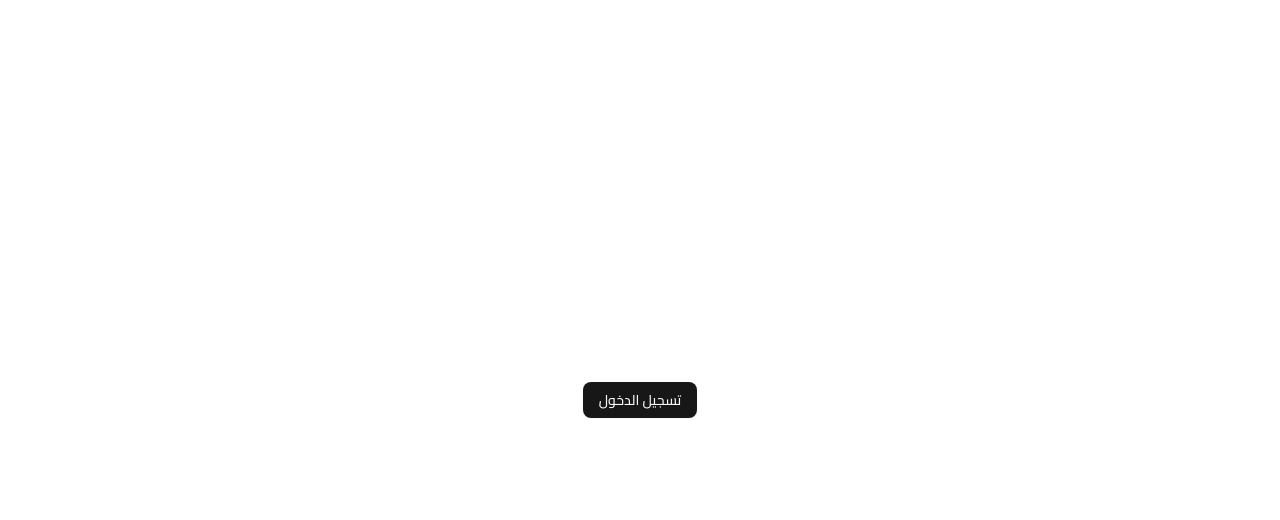
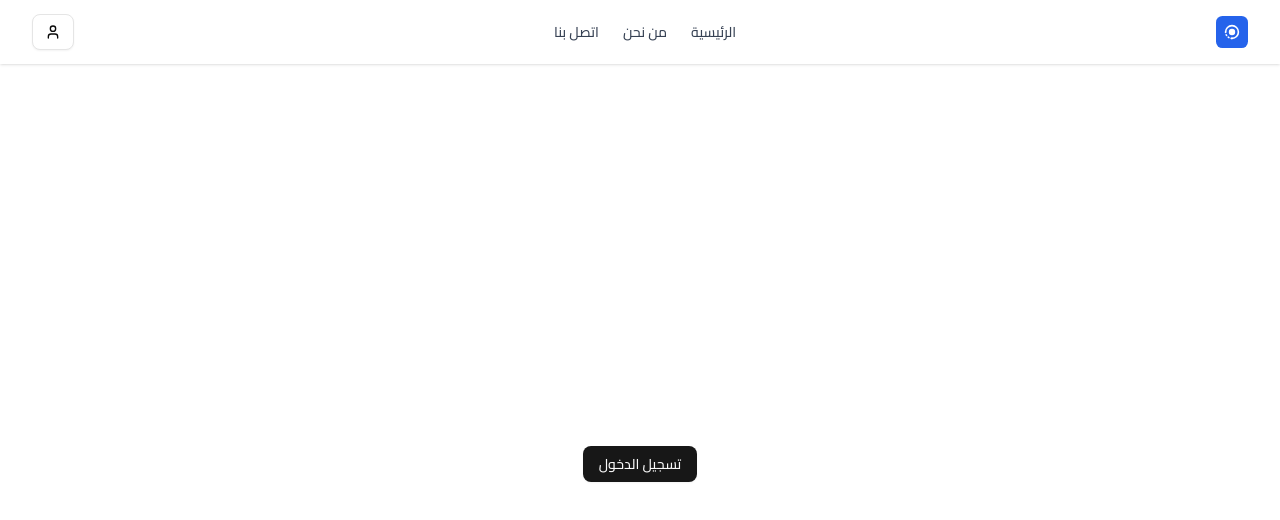
Before and after one commit to mohamedsaeed22/auto-parts, a Next.js app: page / in a window 1280 px wide. Shown: the top 520 px of the page. Built offline with nearby package versions, Linux system fonts and the light colour scheme.

Commit message:
Update layout for Arabic language support and add Header component to Home page

```diff
--- a/src/app/layout.tsx
+++ b/src/app/layout.tsx
@@ -19,7 +19,7 @@ export default function RootLayout({
   children: React.ReactNode;
 }>) {
   return (
-    <html lang="en">
+    <html lang="ar" dir="rtl">
       <body
         className={`${cairo.variable} antialiased`}
       >
--- a/src/app/page.tsx
+++ b/src/app/page.tsx
@@ -1,12 +1,16 @@
+import Header from "@/components/Header";
 import { Button } from "@/components/ui/button";
 
 export default function Home() {
   return (
-    <div className="font-sans grid grid-rows-[20px_1fr_20px] items-center justify-items-center min-h-screen p-8 pb-20 gap-16 sm:p-20">
-      <main className="flex flex-col gap-[32px] row-start-2 items-center sm:items-start">
-        <Button>تسجيل الدخول</Button>
-      </main>
-      <footer className="row-start-3 flex gap-[24px] flex-wrap items-center justify-center"></footer>
-    </div>
+    <>
+      <Header />
+      <div className="  font-sans grid grid-rows-[20px_1fr_20px] items-center justify-items-center min-h-screen p-8 pb-20 gap-16 sm:p-20">
+        <main className="flex flex-col gap-[32px] row-start-2 items-center sm:items-start">
+          <Button>تسجيل الدخول</Button>
+        </main>
+        <footer className="row-start-3 flex gap-[24px] flex-wrap items-center justify-center"></footer>
+      </div>
+    </>
   );
 }
--- /dev/null
+++ b/src/components/Header.tsx
@@ -0,0 +1,124 @@
+"use client";
+
+import { useState } from "react";
+import { Button } from "@/components/ui/button";
+import Link from "next/link";
+import Image from "next/image";
+import { User } from "lucide-react";
+
+export default function Header() {
+  const [isMenuOpen, setIsMenuOpen] = useState(false);
+
+  const navLinks = [
+    { href: "/", label: "الرئيسية" },
+    { href: "/about", label: "من نحن" },
+    { href: "/contact", label: "اتصل بنا" },
+  ];
+
+  return (
+    <header className="bg-white shadow-sm" >
+      <div className="max-w-7xl mx-auto px-4 sm:px-6 lg:px-8">
+        <div className="flex justify-between items-center h-16">
+          {/* Logo */}
+          <div className="flex-shrink-0 flex items-center">
+            <Link href="/">
+              <Image
+                src="/logo.svg"
+                alt="الشعار"
+                width={40}
+                height={40}
+                className="h-8 w-auto"
+              />
+            </Link>
+          </div>
+
+          {/* Desktop Navigation */}
+          <nav className="hidden md:flex space-x-reverse">
+            {navLinks.map((link) => (
+              <Link
+                key={link.href}
+                href={link.href}
+                className="text-gray-700 hover:text-gray-900 px-3 py-2 rounded-md text-sm font-medium transition-colors"
+              >
+                {link.label}
+              </Link>
+            ))}
+          </nav>
+
+          {/* Right side buttons */}
+          <div className="hidden md:flex items-center space-x-reverse space-x-4">
+            <Button variant="outline">
+              <User />
+              {/* تسجيل الدخول */}
+            </Button>
+          </div>
+
+          {/* Mobile menu button */}
+          <div className="md:hidden flex items-center">
+            <button
+              onClick={() => setIsMenuOpen(!isMenuOpen)}
+              className="inline-flex items-center justify-center p-2 rounded-md text-gray-700 hover:text-gray-900 hover:bg-gray-100 focus:outline-none focus:ring-2 focus:ring-inset focus:ring-blue-500"
+            >
+              <span className="sr-only">فتح القائمة الرئيسية</span>
+              {/* Menu icon */}
+              {!isMenuOpen ? (
+                <svg
+                  className="block h-6 w-6"
+                  xmlns="http://www.w3.org/2000/svg"
+                  fill="none"
+                  viewBox="0 0 24 24"
+                  stroke="currentColor"
+                >
+                  <path
+                    strokeLinecap="round"
+                    strokeLinejoin="round"
+                    strokeWidth={2}
+                    d="M4 6h16M4 12h16M4 18h16"
+                  />
+                </svg>
+              ) : (
+                <svg
+                  className="block h-6 w-6"
+                  xmlns="http://www.w3.org/2000/svg"
+                  fill="none"
+                  viewBox="0 0 24 24"
+                  stroke="currentColor"
+                >
+                  <path
+                    strokeLinecap="round"
+                    strokeLinejoin="round"
+                    strokeWidth={2}
+                    d="M6 18L18 6M6 6l12 12"
+                  />
+                </svg>
+              )}
+            </button>
+          </div>
+        </div>
+
+        {/* Mobile menu */}
+        {isMenuOpen && (
+          <div className="md:hidden">
+            <div className="px-2 pt-2 pb-3 space-y-1 sm:px-3">
+              {navLinks.map((link) => (
+                <Link
+                  key={link.href}
+                  href={link.href}
+                  className="text-gray-700 hover:text-gray-900 block px-3 py-2 rounded-md text-base font-medium"
+                  onClick={() => setIsMenuOpen(false)}
+                >
+                  {link.label}
+                </Link>
+              ))}
+              <div className="mt-4 flex flex-col space-y-4 px-3">
+                <Button variant="outline" className="w-full">
+                  تسجيل الدخول
+                </Button>
+              </div>
+            </div>
+          </div>
+        )}
+      </div>
+    </header>
+  );
+}
```
Also changed, not shown: public/logo.svg (added).
